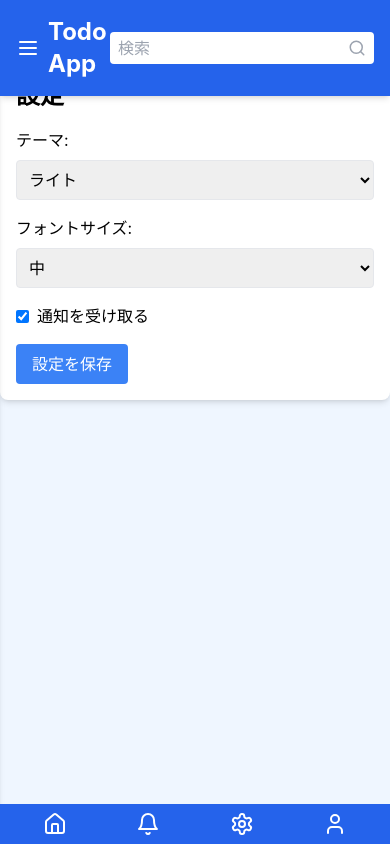
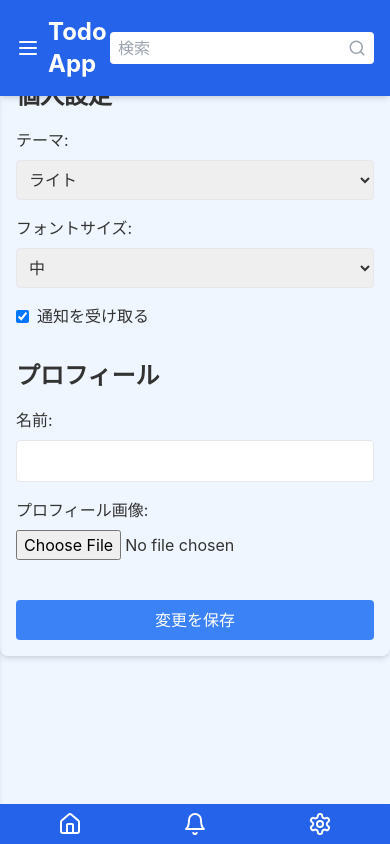
Before and after one commit to deforu/task-app-front, a React (Create React App) app: page /settings in a window 390 px wide. Built offline with nearby package versions, Linux system fonts and the light colour scheme; no server answers.

Commit message:
設定ページとプロフィールページの統合

```diff
--- a/src/App.tsx
+++ b/src/App.tsx
@@ -2,11 +2,12 @@ import React, { useState, useEffect } from "react";
 import { BrowserRouter as Router, Route, Routes, Link } from "react-router-dom";
 import { TodoList } from "./components/TodoList";
 import { TodoForm } from "./components/TodoForm";
+import { ThemeProvider } from "./contexts/ThemeContext";
 import Header from "./components/Header";
 import { Sidebar } from "./components/Sidebar";
 import Notifications from "./components/Notifications";
 import Settings from "./components/Settings";
-import Profile from "./components/Profile";
+import Modal from "./components/Modal";
 import { getTodos } from "./lib/api/todos";
 import { Todo } from "./interfaces/index";
 import { Home, Bell, Settings as SettingsIcon, User } from "lucide-react";
@@ -16,6 +17,7 @@ const App: React.FC = () => {
   const [filteredTodos, setFilteredTodos] = useState<Todo[]>([]);
   const [isMenuOpen, setIsMenuOpen] = useState(false);
   const [searchTerm, setSearchTerm] = useState("");
+  const [isSettingsOpen, setIsSettingsOpen] = useState(false);
 
   const handleGetTodos = async () => {
     try {
@@ -47,6 +49,7 @@ const App: React.FC = () => {
   );
 
   return (
+    <ThemeProvider>
       <Router>
         <div className="flex flex-col min-h-screen bg-blue-50">
           <Header
@@ -54,6 +57,7 @@ const App: React.FC = () => {
             setIsMenuOpen={setIsMenuOpen}
             searchTerm={searchTerm}
             setSearchTerm={setSearchTerm}
+            setIsSettingsOpen={setIsSettingsOpen}
           />
           <div className="flex flex-1">
             <div
@@ -75,8 +79,14 @@ const App: React.FC = () => {
                 <Routes>
                   <Route path="/" element={<TodoContent />} />
                   <Route path="/notifications" element={<Notifications />} />
-                <Route path="/settings" element={<Settings />} />
-                <Route path="/profile" element={<Profile />} />
+                  <Route
+                    path="/settings"
+                    element={
+                      <div className="md:hidden">
+                        <Settings />
+                      </div>
+                    }
+                  />
                 </Routes>
               </div>
             </div>
@@ -99,16 +109,18 @@ const App: React.FC = () => {
                     <SettingsIcon size={24} />
                   </Link>
                 </li>
-              <li>
-                <Link to="/profile">
-                  <User size={24} />
-                </Link>
-              </li>
               </ul>
             </nav>
           </footer>
+          <Modal
+            isOpen={isSettingsOpen}
+            onClose={() => setIsSettingsOpen(false)}
+          >
+            <Settings />
+          </Modal>
         </div>
       </Router>
+    </ThemeProvider>
   );
 };
 
--- /dev/null
+++ b/src/components/Modal.tsx
@@ -0,0 +1,35 @@
+import React from "react";
+import { X } from "lucide-react";
+
+interface ModalProps {
+  isOpen: boolean;
+  onClose: () => void;
+  children: React.ReactNode;
+}
+
+const Modal: React.FC<ModalProps> = ({ isOpen, onClose, children }) => {
+  if (!isOpen) return null;
+
+  return (
+    <div className="fixed inset-0 z-50 flex items-center justify-center overflow-x-hidden overflow-y-auto outline-none focus:outline-none bg-black bg-opacity-50">
+      <div className="relative w-full max-w-4xl mx-auto my-6 px-4">
+        <div className="relative flex flex-col w-full bg-white border-0 rounded-lg shadow-lg outline-none focus:outline-none">
+          <div className="flex items-start justify-between p-5 border-b border-solid border-gray-300 rounded-t">
+            <h3 className="text-2xl font-semibold">設定</h3>
+            <button
+              className="p-1 ml-auto bg-transparent border-0 text-black float-right text-3xl leading-none font-semibold outline-none focus:outline-none"
+              onClick={onClose}
+            >
+              <X size={24} />
+            </button>
+          </div>
+          <div className="relative p-6 flex-auto max-h-[70vh] overflow-y-auto">
+            {children}
+          </div>
+        </div>
+      </div>
+    </div>
+  );
+};
+
+export default Modal;
--- a/src/components/Settings.tsx
+++ b/src/components/Settings.tsx
@@ -1,39 +1,56 @@
 import React, { useState, useEffect } from "react";
+import { useTheme } from "../contexts/ThemeContext";
 
-const Settings: React.FC = () => {
-  const [theme, setTheme] = useState("light");
-  const [fontSize, setFontSize] = useState("medium");
+const SettingsAndProfile: React.FC = () => {
+  const { theme, fontSize, setTheme, setFontSize } = useTheme();
+  const [name, setName] = useState("");
+  const [image, setImage] = useState("");
   const [notifications, setNotifications] = useState(true);
   const [isSaved, setIsSaved] = useState(false);
 
   useEffect(() => {
-    const savedSettings = localStorage.getItem("userSettings");
-    if (savedSettings) {
-      const { theme, fontSize, notifications } = JSON.parse(savedSettings);
-      setTheme(theme);
-      setFontSize(fontSize);
-      setNotifications(notifications);
+    const savedProfile = localStorage.getItem("userProfile");
+    if (savedProfile) {
+      const { name, image } = JSON.parse(savedProfile);
+      setName(name);
+      setImage(image);
+    }
+
+    const savedNotifications = localStorage.getItem("notifications");
+    if (savedNotifications) {
+      setNotifications(JSON.parse(savedNotifications));
     }
   }, []);
 
-  const saveSettings = () => {
-    const settings = { theme, fontSize, notifications };
-    localStorage.setItem("userSettings", JSON.stringify(settings));
+  const handleImageChange = (e: React.ChangeEvent<HTMLInputElement>) => {
+    const file = e.target.files?.[0];
+    if (file) {
+      const reader = new FileReader();
+      reader.onloadend = () => {
+        setImage(reader.result as string);
+      };
+      reader.readAsDataURL(file);
+    }
+  };
 
-    document.body.className = theme;
+  const saveChanges = () => {
+    const profile = { name, image };
+    localStorage.setItem("userProfile", JSON.stringify(profile));
+    localStorage.setItem("notifications", JSON.stringify(notifications));
+
     setIsSaved(true);
     setTimeout(() => setIsSaved(false), 2000);
   };
 
   return (
-    <div className="p-4 bg-white shadow-md rounded-lg">
-      <h2 className="text-2xl font-bold mb-4">設定</h2>
+    <div className="p-4 card shadow-md rounded-lg">
+      <h2 className="text-2xl font-bold mb-4">個人設定</h2>
       <div className="space-y-4">
         <div>
           <label className="block mb-2">テーマ:</label>
           <select
             value={theme}
-            onChange={(e) => setTheme(e.target.value)}
+            onChange={(e) => setTheme(e.target.value as "light" | "dark")}
             className="w-full p-2 border rounded"
           >
             <option value="light">ライト</option>
@@ -44,7 +61,9 @@ const Settings: React.FC = () => {
           <label className="block mb-2">フォントサイズ:</label>
           <select
             value={fontSize}
-            onChange={(e) => setFontSize(e.target.value)}
+            onChange={(e) =>
+              setFontSize(e.target.value as "small" | "medium" | "large")
+            }
             className="w-full p-2 border rounded"
           >
             <option value="small">小</option>
@@ -63,23 +82,51 @@ const Settings: React.FC = () => {
             通知を受け取る
           </label>
         </div>
+      </div>
+
+      <h2 className="text-2xl font-bold mb-4 mt-8">プロフィール</h2>
+      <div className="space-y-4">
+        <div>
+          <label className="block mb-2">名前:</label>
+          <input
+            type="text"
+            value={name}
+            onChange={(e) => setName(e.target.value)}
+            className="w-full p-2 border rounded"
+          />
+        </div>
+        <div>
+          <label className="block mb-2">プロフィール画像:</label>
+          <input
+            type="file"
+            accept="image/*"
+            onChange={handleImageChange}
+            className="mb-2"
+          />
+          {image && (
+            <img
+              src={image}
+              alt="Profile"
+              className="w-32 h-32 object-cover rounded-full"
+            />
+          )}
+        </div>
+      </div>
+
+      <div className="mt-8">
         <button
-          onClick={saveSettings}
-          className={`bg-blue-500 text-white px-4 py-2 rounded transition-all duration-300 ${
-            isSaved ? "bg-green-500" : ""
+          onClick={saveChanges}
+          className={`w-full px-4 py-2 rounded transition-all duration-300 ${
+            isSaved
+              ? "bg-green-500 text-white"
+              : "bg-blue-500 text-white hover:bg-blue-600"
           }`}
         >
-          {isSaved ? "保存しました！" : "設定を保存"}
+          {isSaved ? "保存しました！" : "変更を保存"}
         </button>
-        {isSaved && (
-          <span className="absolute -top-1 -right-1 flex h-3 w-3">
-            <span className="animate-ping absolute inline-flex h-full w-full rounded-full bg-green-400 opacity-75"></span>
-            <span className="relative inline-flex rounded-full h-3 w-3 bg-green-500"></span>
-          </span>
-        )}
       </div>
     </div>
   );
 };
 
-export default Settings;
+export default SettingsAndProfile;
--- a/src/components/TodoList.tsx
+++ b/src/components/TodoList.tsx
@@ -1,3 +1,4 @@
+//TodoList.tsx
 import React, { useState, useEffect } from "react";
 import { Todo } from "../interfaces/index";
 import { updateTodo, deleteTodo } from "../lib/api/todos";
@@ -86,9 +87,11 @@ export const TodoList: React.FC<TodoListProps> = ({ todos, setTodos }) => {
           completed: true,
         });
         if (res?.status === 200) {
+          console.log("before ", todos);
           setTodos(
             todos.map((todo) => (todo.id === id ? res.data.todo : todo))
           );
+          console.log("after ", todos);
         } else {
           console.error(
             "タスクの完了状態の更新に失敗しました:",
--- /dev/null
+++ b/src/contexts/ThemeContext.tsx
@@ -0,0 +1,63 @@
+import React, { createContext, useState, useContext, useEffect } from "react";
+
+type Theme = "light" | "dark";
+type FontSize = "small" | "medium" | "large";
+
+interface ThemeContextType {
+  theme: Theme;
+  fontSize: FontSize;
+  setTheme: (theme: Theme) => void;
+  setFontSize: (fontSize: FontSize) => void;
+}
+
+const ThemeContext = createContext<ThemeContextType | undefined>(undefined);
+
+export const ThemeProvider: React.FC<{ children: React.ReactNode }> = ({
+  children,
+}) => {
+  const [theme, setTheme] = useState<Theme>(() => {
+    const savedTheme = localStorage.getItem("theme");
+    return (savedTheme as Theme) || "light";
+  });
+  const [fontSize, setFontSize] = useState<FontSize>(() => {
+    const savedFontSize = localStorage.getItem("fontSize");
+    return (savedFontSize as FontSize) || "medium";
+  });
+
+  useEffect(() => {
+    localStorage.setItem("theme", theme);
+    localStorage.setItem("fontSize", fontSize);
+    document.body.className = `theme-${theme} font-${fontSize}`;
+  }, [theme, fontSize]);
+
+  const contextSetTheme = (newTheme: Theme) => {
+    setTheme(newTheme);
+    localStorage.setItem("theme", newTheme);
+  };
+
+  const contextSetFontSize = (newFontSize: FontSize) => {
+    setFontSize(newFontSize);
+    localStorage.setItem("fontSize", newFontSize);
+  };
+
+  return (
+    <ThemeContext.Provider
+      value={{
+        theme,
+        fontSize,
+        setTheme: contextSetTheme,
+        setFontSize: contextSetFontSize,
+      }}
+    >
+      {children}
+    </ThemeContext.Provider>
+  );
+};
+
+export const useTheme = () => {
+  const context = useContext(ThemeContext);
+  if (context === undefined) {
+    throw new Error("useTheme must be used within a ThemeProvider");
+  }
+  return context;
+};
--- a/src/index.css
+++ b/src/index.css
@@ -9,6 +9,9 @@ body {
     sans-serif;
   -webkit-font-smoothing: antialiased;
   -moz-osx-font-smoothing: grayscale;
+  background-color: var(--bg-color);
+  color: var(--text-color);
+  transition: background-color 0.3s, color 0.3s;
 }
 
 code {
@@ -30,3 +33,32 @@ code {
 .animate-fadeOut {
   animation: fadeOut 0.6s ease-out forwards;
 }
+
+/* src/index.css または適切なスタイルシートファイル */
+
+.theme-light {
+  --bg-color: #eff6ff;
+  --text-color: #333333;
+  --card-bg-color: #eff6ff;
+}
+
+.theme-dark {
+  --bg-color: #121212;
+  --text-color: #ffffff;
+  --card-bg-color: #1e1e1e;
+}
+
+.font-small {
+  font-size: 14px;
+}
+.font-medium {
+  font-size: 16px;
+}
+.font-large {
+  font-size: 18px;
+}
+
+.card {
+  background-color: var(--card-bg-color);
+  transition: background-color 0.3s;
+}
--- a/tailwind.config.js
+++ b/tailwind.config.js
@@ -1,9 +1,26 @@
+// tailwind.config.js
 module.exports = {
-  content: [
-    "./src/**/*.{js,jsx,ts,tsx}",
-  ],
+  content: ["./src/**/*.{js,jsx,ts,tsx}"],
+  darkMode: "class", // or 'media' if you want to use the system preference
   theme: {
-    extend: {},
+    extend: {
+      colors: {
+        light: {
+          bg: "#ffffff",
+          text: "#333333",
+          card: "#f0f0f0",
+          input: "#e8f0fe",
+          hover: "#f0f0f0",
+        },
+        dark: {
+          bg: "#121212",
+          text: "#ffffff",
+          card: "#1e1e1e",
+          input: "#2c2c2c",
+          hover: "#2a2a2a",
+        },
+      },
+    },
   },
   plugins: [],
-}
+};
```
Also changed, not shown: src/components/Footer.js (deleted, +0 -18 lines), src/components/Header.js (+9 -9 lines). Lines whose indentation alone changed are shown as unchanged.
